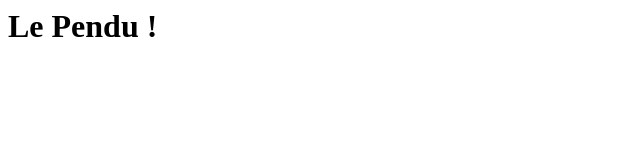
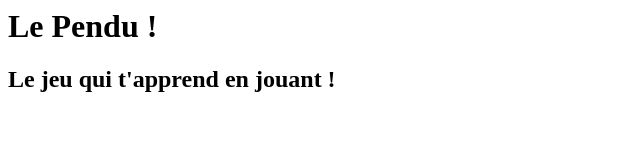
Before and after one commit to ggerico/le_pendu, a plain HTML site: page index.html in a window 1280 px wide. Shown: the whole page, without its empty margins (0-640 px from the left). Drawn offline with Linux system fonts and the light colour scheme.

Commit message:
improvehtmlcontent

```diff
--- a/index.html
+++ b/index.html
@@ -6,5 +6,6 @@
   </head>
   <body>
     <h1>Le Pendu !</h1>
+    <h2>Le jeu qui t'apprend en jouant !</h2>
   </body>
 </html>
```
